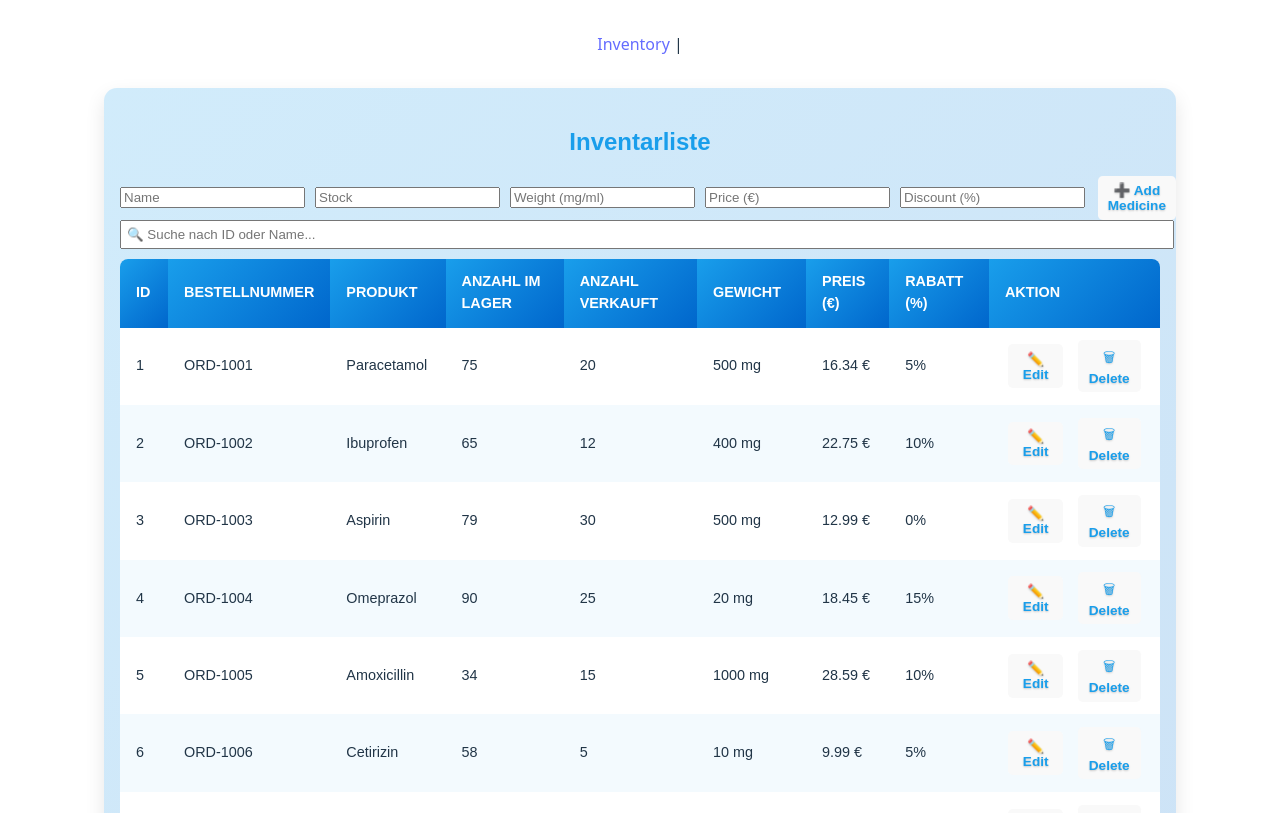
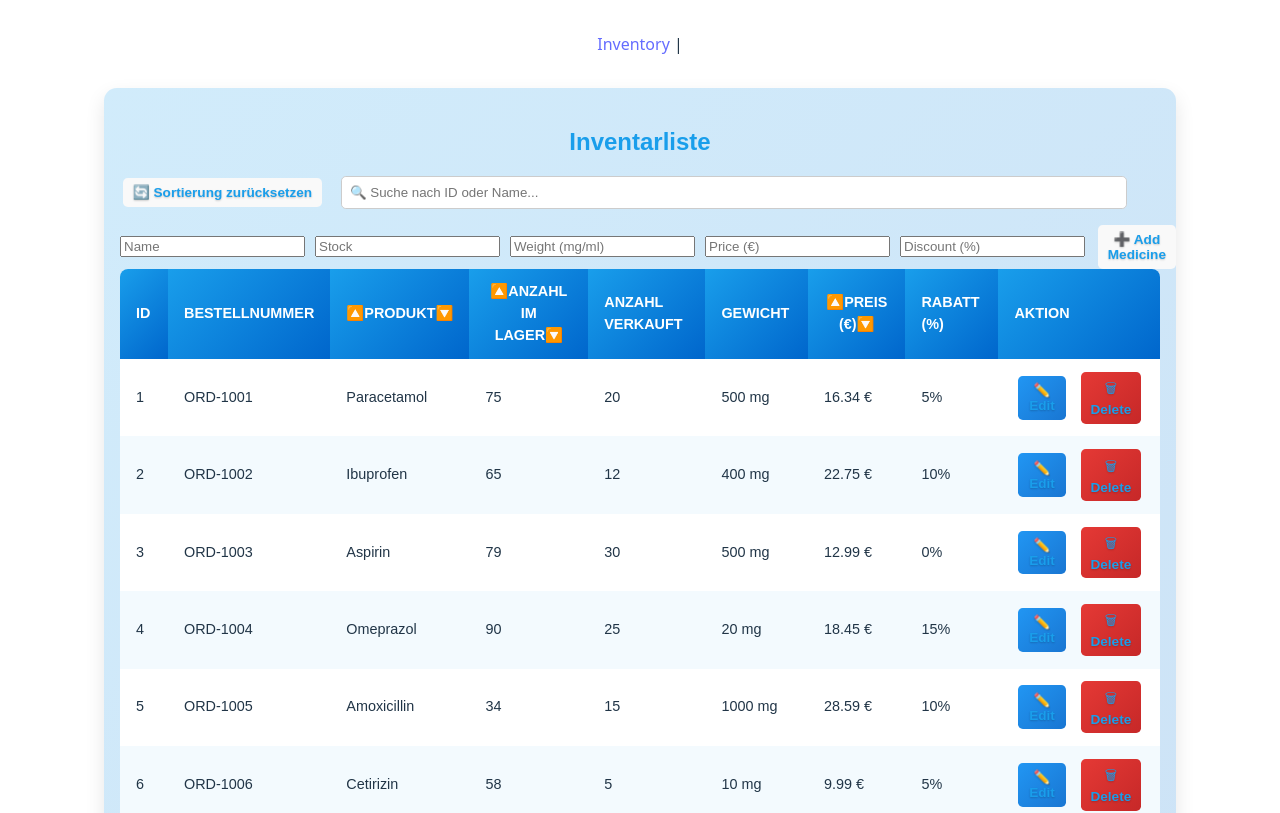
Before and after one commit to marti99-lab/react_lagersystem, a React (Vite) app: page / in a window 1280 px wide. Shown: the top 813 px of the page. Built offline with nearby package versions, Linux system fonts and the light colour scheme; data requests are answered from the project's data file.

Commit message:
Sortierung der Tabelle hinzugefügt

```diff
--- a/src/pages/Inventory.css
+++ b/src/pages/Inventory.css
@@ -54,6 +54,26 @@
   flex-wrap: nowrap;
 }
 
+.inventory-controls {
+  display: flex;
+  justify-content: flex-start;
+  align-items: center;
+  gap: 1rem;
+  margin-bottom: 1rem;
+}
+
+.inventory-controls button {
+  padding: 0.4rem 0.8rem;
+}
+
+.inventory-search {
+  padding: 0.5rem;
+  width: 75%;
+  max-width: 48rem;
+  border: 1px solid #ccc;
+  border-radius: 0.3rem;
+}
+
 .inventory button {
   padding: 0.4rem 0.6rem;
   font-size: 0.85rem;
--- a/src/pages/Inventory.tsx
+++ b/src/pages/Inventory.tsx
@@ -18,6 +18,8 @@ const Inventory = () => {
   const [editingId, setEditingId] = useState<string | null>(null);
   const [editValues, setEditValues] = useState<Partial<InventoryItem>>({});
   const [searchTerm, setSearchTerm] = useState("");
+  const [sortConfig, setSortConfig] = useState<{ key: keyof InventoryItem; direction: "asc" | "desc" } | null>(null);
+  const [originalItems, setOriginalItems] = useState<InventoryItem[]>([]);
 
   useEffect(() => {
     fetch("http://localhost:5000/inventory")
@@ -25,9 +27,11 @@ const Inventory = () => {
       .then((data: InventoryItem[]) => {
         console.log("Daten von API:", data);
         setItems(data);
+        setOriginalItems(data);
       })
       .catch((error) => console.error("Fehler beim Abruf:", error));
   }, []);
+
 
   const getNextId = () => {
     if (items.length === 0) return "1";
@@ -75,39 +79,66 @@ const Inventory = () => {
       });
   };
 
-  // 🔍 **Filtering logic (Search Function)**
   const filteredItems = items.filter(
     (item) =>
       item.name.toLowerCase().includes(searchTerm.toLowerCase()) || item.id.includes(searchTerm)
   );
 
+  const sortItems = (key: keyof InventoryItem) => {
+    let direction: "asc" | "desc" = "asc";
+    if (sortConfig && sortConfig.key === key && sortConfig.direction === "asc") {
+      direction = "desc";
+    }
+    setSortConfig({ key, direction });
+
+    const sorted = [...filteredItems].sort((a, b) => {
+      const aValue = typeof a[key] === "string" ? a[key].toString().toLowerCase() : a[key];
+      const bValue = typeof b[key] === "string" ? b[key].toString().toLowerCase() : b[key];
+
+      if (aValue < bValue) return direction === "asc" ? -1 : 1;
+      if (aValue > bValue) return direction === "asc" ? 1 : -1;
+      return 0;
+    });
+
+    setItems(sorted);
+  };
+
   return (
     <div className="inventory">
             <h2>Inventarliste</h2>
-
-      {/* Medicine Form */}
-      <NewMedicineForm onAdd={addItem} items={items} />
-
-      {/* 🔍 Search Bar */}
+            <div className="inventory-controls">
+  <button onClick={() => setItems(originalItems)}>🔄 Sortierung zurücksetzen</button>
   <input
     type="text"
     placeholder="🔍 Suche nach ID oder Name..."
     value={searchTerm}
     onChange={(e) => setSearchTerm(e.target.value)}
-        style={{ marginBottom: "10px", padding: "5px", width: "100%" }}
+    className="inventory-search"
   />
-
-      {/* Inventory Table */}
+</div>
+      <NewMedicineForm onAdd={addItem} items={items} />
       <table>
         <thead>
           <tr>
             <th>ID</th>
             <th>Bestellnummer</th>
-            <th>Produkt</th>
-            <th>Anzahl im Lager</th>
+            <th onClick={() => sortItems("name")} style={{ cursor: "pointer", textAlign: "center" }}>
+              <span>🔼</span>
+              <span>Produkt</span>
+              <span>🔽</span>
+            </th>
+            <th onClick={() => sortItems("stock")} style={{ cursor: "pointer", textAlign: "center" }}>
+              <span>🔼</span>
+              <span>Anzahl im Lager</span>
+              <span>🔽</span>
+            </th>
             <th>Anzahl verkauft</th>
             <th>Gewicht</th>
-            <th>Preis (€)</th>
+            <th onClick={() => sortItems("price")} style={{ cursor: "pointer", textAlign: "center" }}>
+              <span>🔼</span>
+              <span>Preis (€)</span>
+              <span>🔽</span>
+            </th>
             <th>Rabatt (%)</th>
             <th>Aktion</th>
           </tr>
@@ -161,13 +192,13 @@ const Inventory = () => {
                 <td>
                   {editingId === item.id ? (
                     <>
-                      <button onClick={() => saveEdit(item.id)}>💾 Save</button>
-                      <button onClick={() => setEditingId(null)}>❌ Cancel</button>
+                      <button className="save-btn" onClick={() => saveEdit(item.id)}>💾 Save</button>
+                      <button className="cancel-btn" onClick={() => setEditingId(null)}>❌ Cancel</button>
                     </>
                   ) : (
                     <>
-                      <button onClick={() => startEdit(item)}>✏️ Edit</button>
-                      <button onClick={() => deleteItem(item.id)}>🗑 Delete</button>
+                      <button className="edit-btn" onClick={() => startEdit(item)}>✏️ Edit</button>
+                      <button className="delete-btn" onClick={() => deleteItem(item.id)}>🗑 Delete</button>
                     </>
                   )}
                 </td>
```
Also changed, not shown: 1 other file (tests, documents, lock files or other folders). Lines whose indentation alone changed are shown as unchanged.
